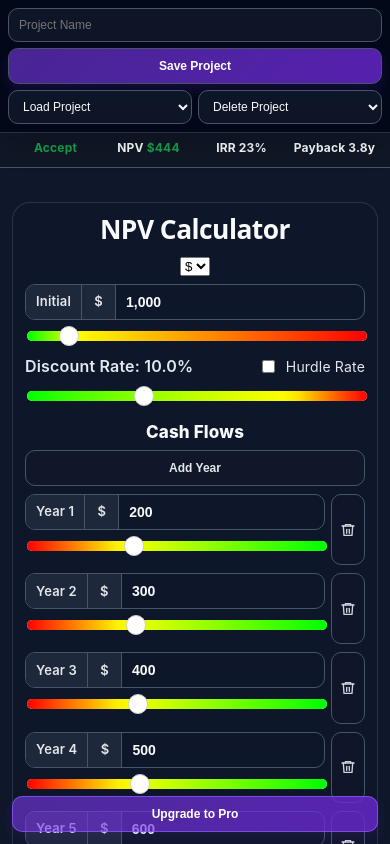
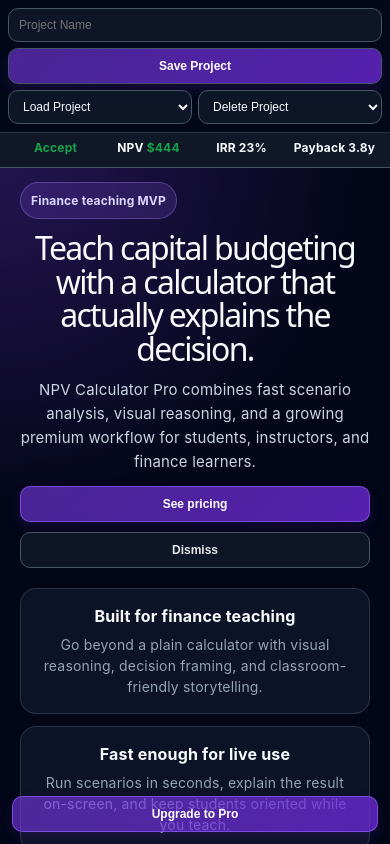
Before and after one commit to armstrma/npv-calculator, a React (Vite) app: page / in a window 390 px wide. Shown: the top 844 px of the page. Built offline with nearby package versions, Linux system fonts and the light colour scheme.

Commit message:
Keep product hero until dismissed

```diff
--- a/src/App.css
+++ b/src/App.css
@@ -39,6 +39,7 @@ input[type="range"]::-moz-range-thumb {
   display: grid;
   grid-template-columns: minmax(0, 1.2fr) minmax(0, 0.8fr);
   gap: 20px;
+  margin-top: 72px;
   padding: 32px 20px 18px;
   background: radial-gradient(circle at top left, rgba(124, 58, 237, 0.28), transparent 40%), #020617;
   border-bottom: 1px solid rgba(71, 85, 105, 0.5);
@@ -579,6 +580,7 @@ th, td { border: 1px solid #334155; padding: 8px; text-align: left; }
 @media (max-width: 900px) {
   .product-page-hero {
     grid-template-columns: 1fr;
+    margin-top: 102px;
   }
   .container {
     display: flex;
@@ -605,6 +607,9 @@ th, td { border: 1px solid #334155; padding: 8px; text-align: left; }
   .upgrade-modal-header {
     display: grid;
     grid-template-columns: 1fr;
+  }
+  .product-page-hero {
+    margin-top: 150px;
   }
   .project-toolbar {
     padding: 8px;
--- a/src/App.jsx
+++ b/src/App.jsx
@@ -351,17 +351,6 @@ const App = () => {
   const [initialInput, setInitialInput] = useState(formatNumberWithCommas(1000));
   const [cashflowInputs, setCashflowInputs] = useState([200, 300, 400, 500, 600].map(formatNumberWithCommas));
   const discountRateForAnalysis = showHurdleRate ? hurdleRate : discount;
-
-  useEffect(() => {
-    const handleScroll = () => {
-      if (window.scrollY > 140) {
-        setShowProductHero(false);
-      }
-    };
-
-    window.addEventListener('scroll', handleScroll, { passive: true });
-    return () => window.removeEventListener('scroll', handleScroll);
-  }, []);
 
   useEffect(() => {
     const saved = localStorage.getItem('npvProjects');
```
